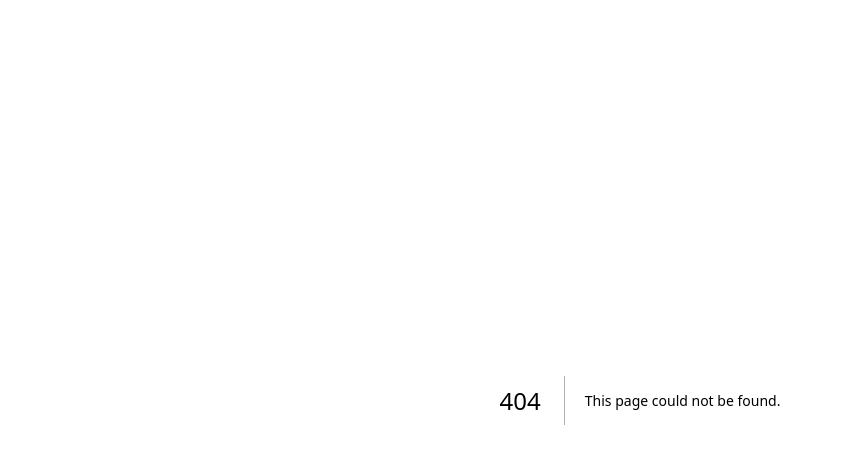
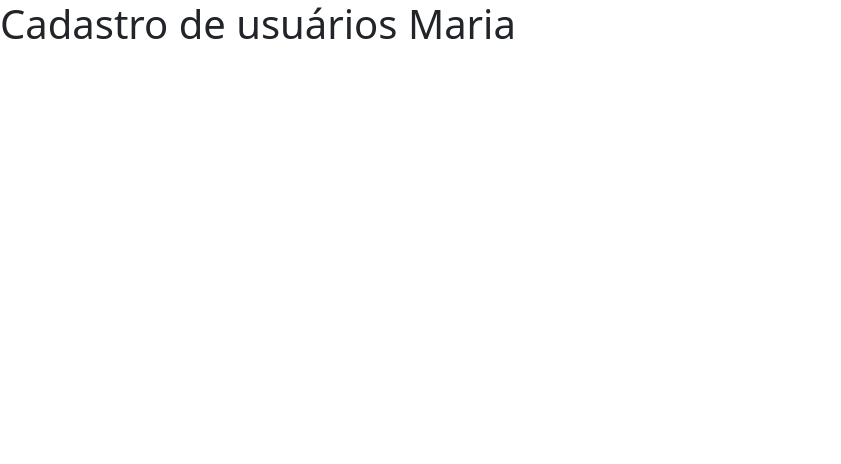
Before and after one commit to maria-gabriela18/pi-servicoja, a Next.js app: page /cadastro_usuarios in a window 1280 px wide. Before the commit this address had no page. Shown: the top 464 px of the page, without its empty margins (0-841 px from the left). Built offline with nearby package versions, Linux system fonts and the light colour scheme.

Commit message:
páginas da maria

```diff
--- /dev/null
+++ b/app/cadastro_usuarios/page.js
@@ -0,0 +1,7 @@
+export default function CadastroUsuarios() {
+  return (
+    <div>
+      <h1> Cadastro de usuários Maria </h1>
+    </div>
+  );
+}
```
Also changed, not shown: app/login_usuarios/page.js (added).
